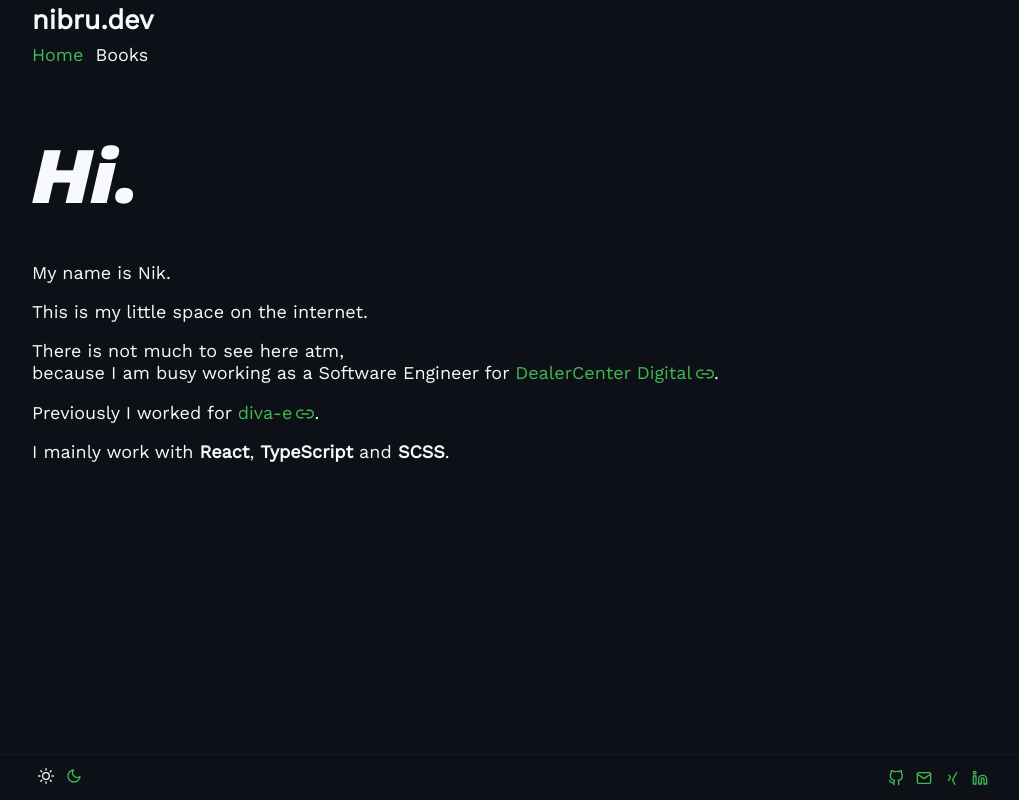
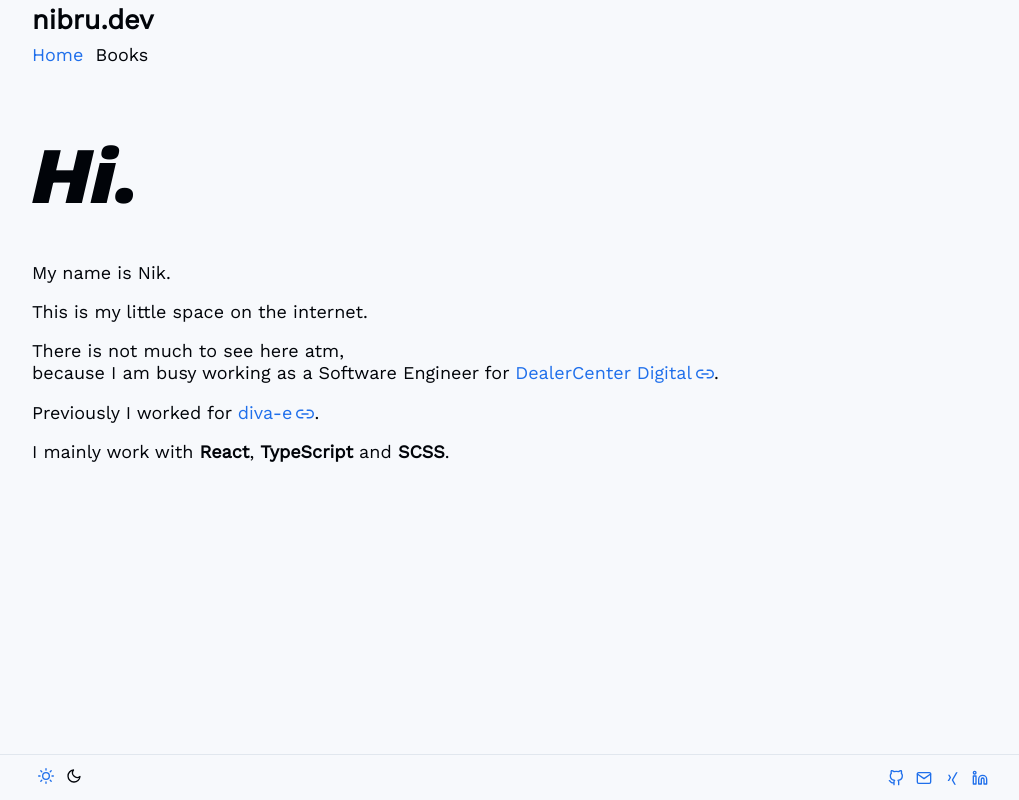
Before and after one commit to nikbrunner/nibru.dev, a Next.js app: page / in a window 1280 px wide. Shown: the whole page, without its empty margins (128-1147 px from the left). Built offline with nearby package versions, Linux system fonts and the light colour scheme.

Commit message:
Light Theme as Default

```diff
--- a/theme/ThemeProvider.tsx
+++ b/theme/ThemeProvider.tsx
@@ -17,7 +17,7 @@ export const ThemeContext = createContext<IThemeContext>(
 );
 
 export const ThemeProvider = ({ children }: IProps) => {
-  const [theme, setTheme] = useState<ETheme>(ETheme.Dark);
+  const [theme, setTheme] = useState<ETheme>(ETheme.Light);
 
   return (
     <ThemeContext.Provider value={{ theme, setTheme }}>
```
